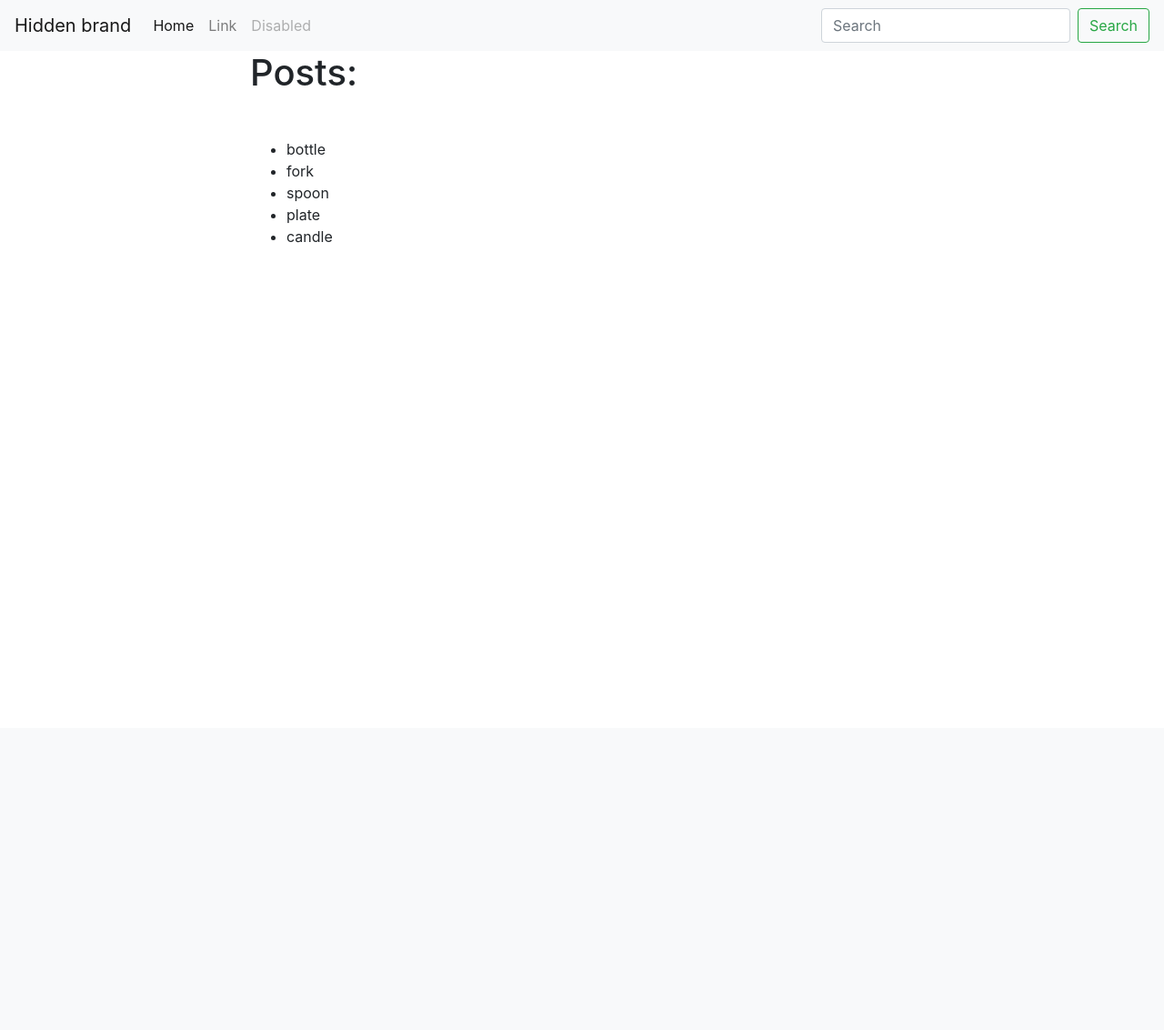
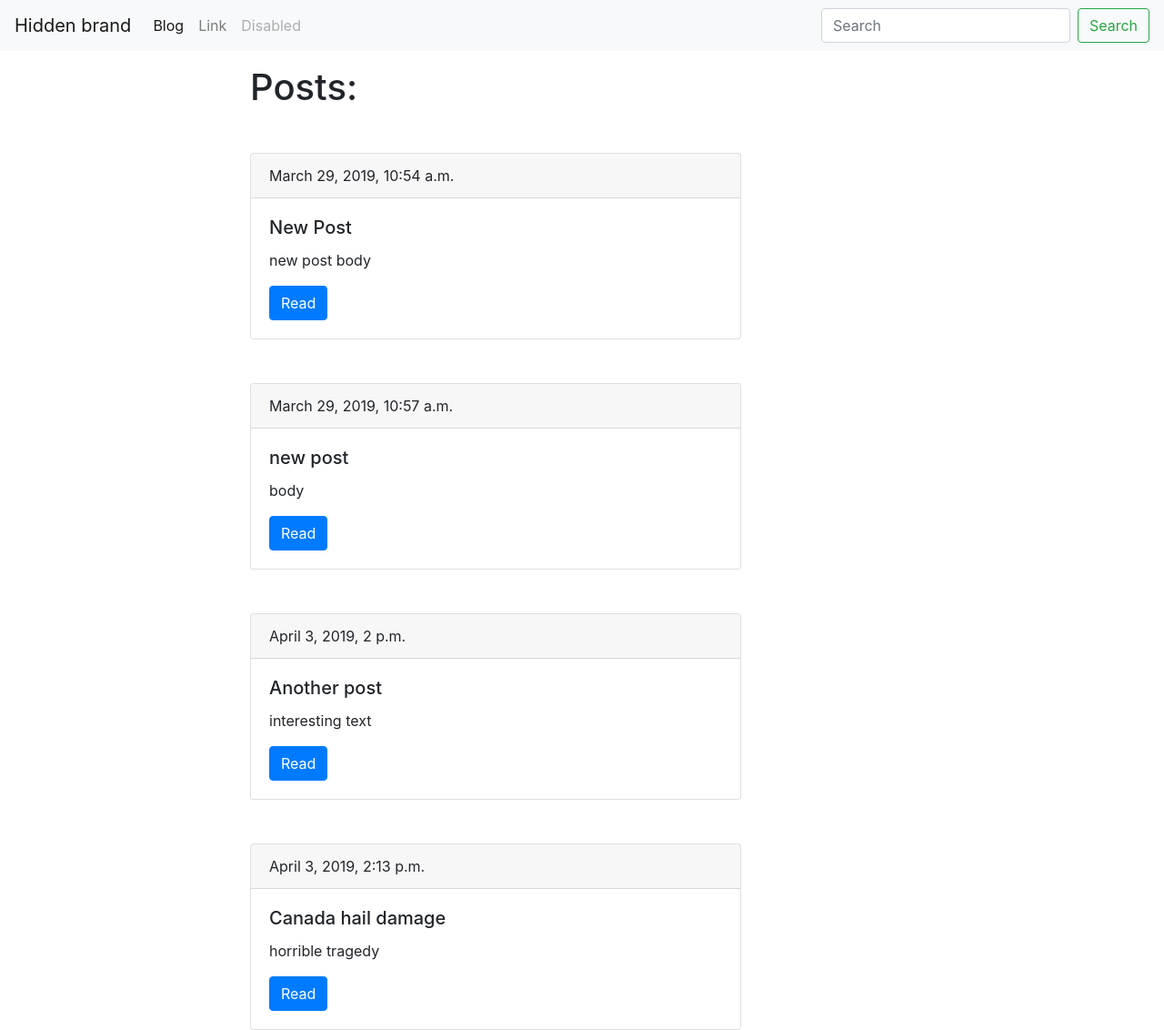
Before and after one commit to ArtemBartenev/django_blog, a Django app: page /blog/ in a window 1280 px wide. Shown: the whole page at 91% size. Before the commit the page ends 267 px from the top, so only its background shows below. Run offline with Django 3.2, Linux system fonts and the light colour scheme; data comes from the database, SQL or seed files in the repository; both versions use the stored data as it was after the commit; some libraries are stand-ins or nearby versions.

Commit message:
create Post and post detailed pages

```diff
--- a/my_blog/first_blog/models.py
+++ b/my_blog/first_blog/models.py
@@ -1,11 +1,15 @@
 from django.db import models
+from django.shortcuts import reverse
+# Create your models here.
 
-# Create your models here.
 class Post(models.Model):
     title = models.CharField(max_length=150, db_index=True)
     slug = models.SlugField(max_length=150, unique=True)
     body = models.TextField(blank=True, db_index=True)
     date_pub = models.DateTimeField(auto_now_add=True)
 
+    def get_absolute_url(self):
+        return reverse("post_detail_url", kwargs={"slug": self.slug})
+
     def __str__(self):
         return f'{self.title}'
--- a/my_blog/first_blog/templates/first_blog/index.html
+++ b/my_blog/first_blog/templates/first_blog/index.html
@@ -4,12 +4,19 @@
 {% endblock title %}
 
 {% block content %}
-<h1 class="mb-5">Posts:</h1>
-<ul>
-    {% for item in list  %}
-    <li>
-        {{ item }}
-    </li>
+    <h1 class="mt-3 mb-3">Posts:</h1>
+
+    {% for post in posts  %}
+            <div class="card mt-5">
+                <div class="card-header">
+                    {{ post.date_pub }}
+                </div>
+                <div class="card-body">
+                    <h5 class="card-title">{{ post.title }}</h5>
+                    <p class="card-text">{{ post.body|truncatewords:15 }}</p>
+                    <a href="{{ post.get_absolute_url }}" class="btn btn-primary">Read</a>
+                </div>
+            </div>
     {% endfor %}
-</ul>
+
 {% endblock content %}
--- a/my_blog/first_blog/urls.py
+++ b/my_blog/first_blog/urls.py
@@ -1,6 +1,7 @@
 from django.urls import path
-from .views import posts_list
+from .views import posts_list, post_detail
 
 urlpatterns = [
-    path('', posts_list)
+    path('', posts_list, name='posts_list_url'),
+    path('post/<str:slug>/', post_detail, name='post_detail_url')
 ]
--- a/my_blog/first_blog/views.py
+++ b/my_blog/first_blog/views.py
@@ -1,6 +1,11 @@
 from django.shortcuts import render
-from django.http import HttpResponse
+from .models import Post
+
 
 def posts_list(request):
-    list = ['bottle', 'fork', 'spoon', 'plate', 'candle']
-    return render(request, 'first_blog/index.html', context={'list': list})
+    posts = Post.objects.all()
+    return render(request, 'first_blog/index.html', context={'posts': posts})
+
+def post_detail(request, slug):
+    post = Post.objects.get(slug__iexact=slug)
+    return render(request, 'first_blog/post_detail.html', context={'post': post})
--- a/my_blog/templates/base.html
+++ b/my_blog/templates/base.html
@@ -1,5 +1,6 @@
 <!doctype html>
 <html>
+
 <head>
     <meta charset="utf-8">
     <link rel="stylesheet" href="https://stackpath.bootstrapcdn.com/bootstrap/4.1.3/css/bootstrap.min.css"
@@ -10,16 +11,18 @@
         {% endblock title %}
     </title>
 </head>
+
 <body>
     <nav class="navbar navbar-expand-lg navbar-light bg-light">
-    <button class="navbar-toggler" type="button" data-toggle="collapse" data-target="#navbarTogglerDemo01" aria-controls="navbarTogglerDemo01" aria-expanded="false" aria-label="Toggle navigation">
+        <button class="navbar-toggler" type="button" data-toggle="collapse" data-target="#navbarTogglerDemo01"
+            aria-controls="navbarTogglerDemo01" aria-expanded="false" aria-label="Toggle navigation">
             <span class="navbar-toggler-icon"></span>
         </button>
         <div class="collapse navbar-collapse" id="navbarTogglerDemo01">
             <a class="navbar-brand" href="#">Hidden brand</a>
             <ul class="navbar-nav mr-auto mt-2 mt-lg-0">
                 <li class="nav-item active">
-            <a class="nav-link" href="#">Home <span class="sr-only">(current)</span></a>
+                    <a class="nav-link" href="{% url 'posts_list_url' %}">Blog </a>
                 </li>
                 <li class="nav-item">
                     <a class="nav-link" href="#">Link</a>
@@ -45,4 +48,5 @@
     </div>
 
 </body>
+
 </html>
```
Also changed, not shown: my_blog/first_blog/templates/first_blog/post_detail.html (added, +14 -0 lines), my_blog/db.sqlite3. Lines whose indentation alone changed are shown as unchanged.
